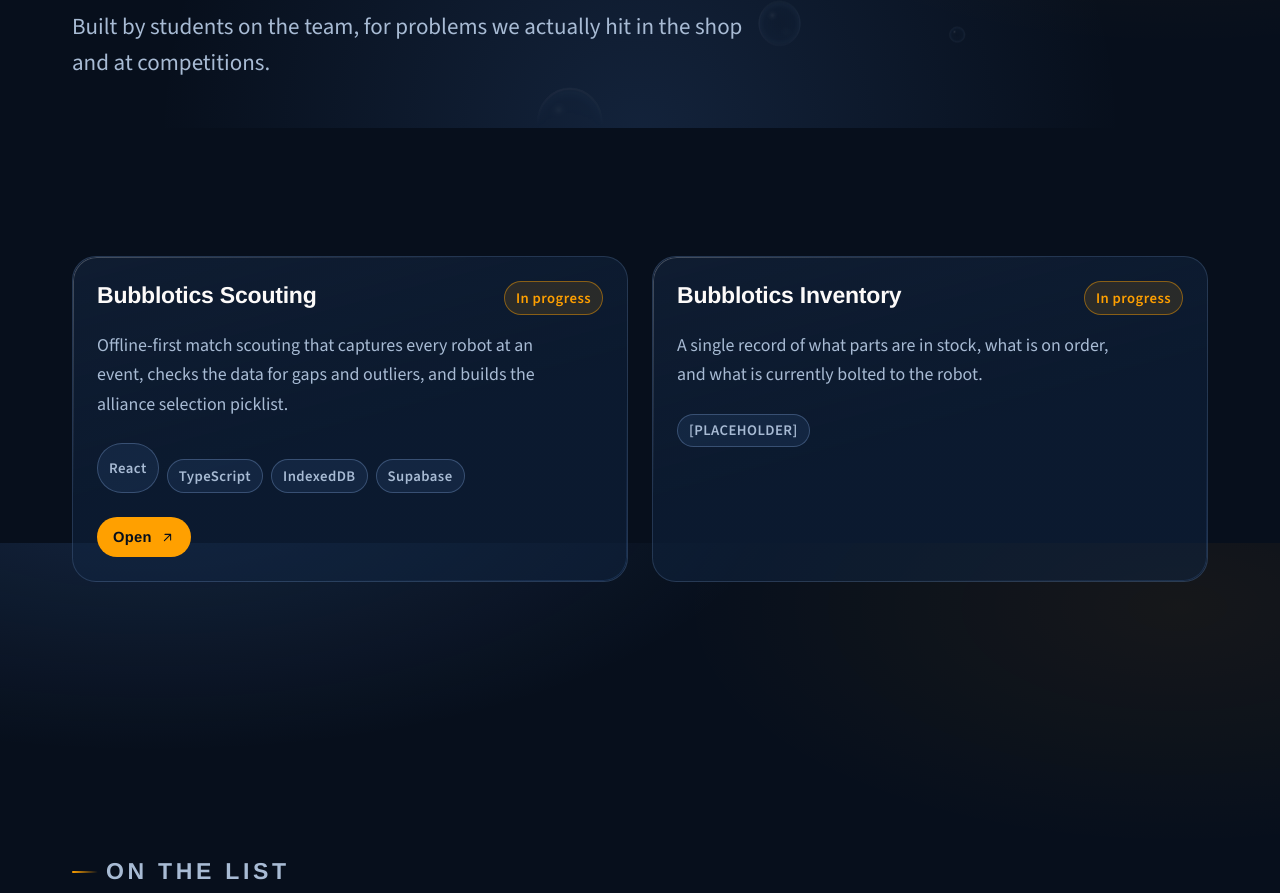
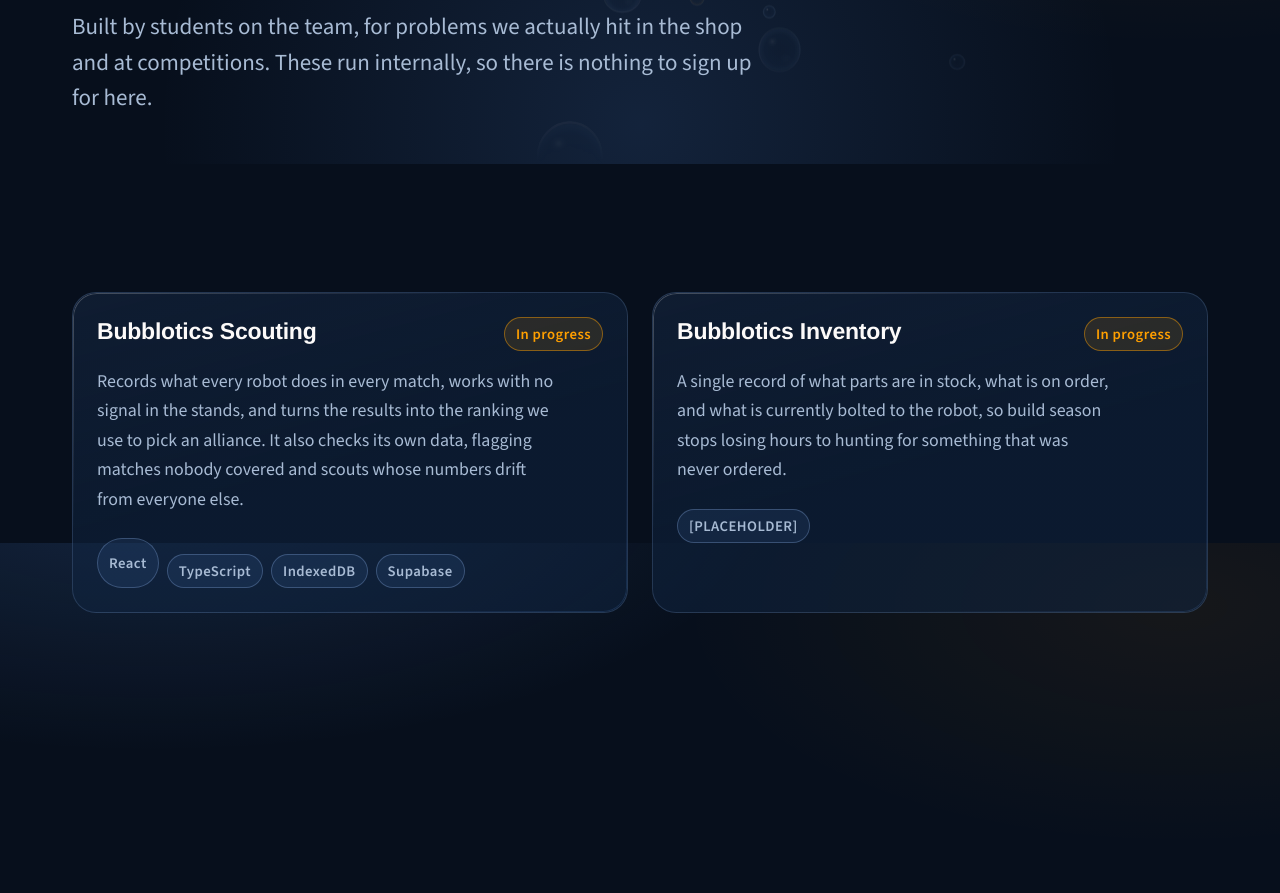
Before and after one commit to kyleli73/bubblotics-website, an Astro site: page /bubblotics-website/software in a window 1280 px wide. Shown: the part 257-1150 px from the top of the page. Built offline with nearby package versions, Linux system fonts and the light colour scheme; Astro itself is replaced by a stand-in of ours; animation ran at ten frames a second.

Commit message:
Software: drop the links, these are internal tools
The apps are for the team, not the public. A link on a public page
invites strangers into software holding our match data and our alliance
picklist, which is the last thing we would hand another team at an
event. The page now describes what each tool does and stops there.

Also loosens the descriptions from one clipped line to a sentence or
two, since the link is no longer carrying any of the explanation, and
leaves commented screenshot fields on SoftwareEntry for when someone
grabs one. The cards are text only until then.

Corrects the robots.txt comment while nearby: it claimed the scouting
app has no login, which stopped being true when real auth landed.

```diff
--- a/public/robots.txt
+++ b/public/robots.txt
@@ -1,6 +1,7 @@
 # The scouting app is served from /scout/ but is not meant to be found by
-# search. It has no login, so anyone who has the URL can use it, and it
-# should not turn up in results for people who were not given the link.
+# search. It is an internal team tool, it is not linked from anywhere on the
+# site, and it should not turn up in results for people outside the team.
+# Sign-in still guards the data; this just keeps it out of the index.
 User-agent: *
 Disallow: /scout/
 
--- a/src/data/software.ts
+++ b/src/data/software.ts
@@ -1,16 +1,23 @@
 /*
  * Software the team has built.
  *
- * ── Keep this a roster, not a manual ──────────────────────────────────────
- * The format here is deliberate: each app gets its name, one sentence saying
- * what it is for, and a link. That is it. This page answers "what have you
- * built?" for a judge or another team skimming in thirty seconds.
+ * ── Keep this a roster, not a manual, and not a download page ─────────────
+ * Each app gets its name and one or two sentences saying what it is for.
+ * That is the whole format. This section answers "what have you built?" for
+ * a judge or another team skimming the site in thirty seconds.
  *
- * It is NOT the place for instructions. An earlier version of this section
- * carried a full sign-in-and-tap-through guide for the scouting app and it
- * buried the only thing a visitor came for, which is the list. Operating
- * instructions belong with the app itself, behind its own login, where the
- * people who need them already are.
+ * Two things it deliberately does NOT do:
+ *
+ *   1. No instructions. An earlier version carried a full sign-in-and-tap-
+ *      through guide for the scouting app, which buried the only thing a
+ *      visitor came for. Operating instructions belong with the app itself,
+ *      behind its login, where the people who need them already are.
+ *
+ *   2. No links to the apps. These are internal team tools. A public link
+ *      invites strangers into software that holds our competition data and
+ *      our alliance picklist, which is exactly the thing we would not hand
+ *      another team at an event. The site describes them; it is not the way
+ *      in. If you are on the team, you already have the URL.
  *
  * Only list things that exist. An idea with a nice card is still an idea, and
  * a judge who asks to see it and finds nothing has learned something worse
@@ -21,44 +28,44 @@
 
 export type SoftwareEntry = {
   name: string;
-  /** What it is for, in one sentence. Keep it to one sentence. */
+  /** What it is for, in a sentence or two. No instructions. */
   purpose: string;
   status: AppStatus;
-  /** Live URL, if it is deployed somewhere. */
-  url?: string;
-  /** Public source, if the team open-sources it. */
-  repo?: string;
   /** A few words on what it is written with. Optional. */
   stack?: string[];
+
+  /*
+   * [PLACEHOLDER] Screenshot, once someone grabs one.
+   *
+   * Put the file in src/assets/software/ and reference it relatively, e.g.
+   * '../assets/software/scouting.png'. A screenshot is the single best
+   * evidence that an app is real, and right now these cards are text only.
+   * Take them on a phone for the scouting app, since that is where it runs.
+   */
+  // screenshot?: string;
+  // screenshotAlt?: string;
 };
 
 export const software: SoftwareEntry[] = [
   {
     name: 'Bubblotics Scouting',
     purpose:
-      'Offline-first match scouting that captures every robot at an event, checks the data for gaps and outliers, and builds the alliance selection picklist.',
+      'Records what every robot does in every match, works with no signal in the stands, and turns the results into the ranking we use to pick an alliance. It also checks its own data, flagging matches nobody covered and scouts whose numbers drift from everyone else.',
     status: 'in-progress',
-    // Served from this same site at /scout/. See
-    // scripts/sync-scouting-app.sh for how the build gets here.
-    url: '/scout/',
-    // [PLACEHOLDER] Add once the source is public.
-    // repo: 'https://github.com/kyleli73/bubblotics-scouting',
     stack: ['React', 'TypeScript', 'IndexedDB', 'Supabase'],
   },
   {
     name: 'Bubblotics Inventory',
     purpose:
-      'A single record of what parts are in stock, what is on order, and what is currently bolted to the robot.',
+      'A single record of what parts are in stock, what is on order, and what is currently bolted to the robot, so build season stops losing hours to hunting for something that was never ordered.',
     status: 'in-progress',
-    // [PLACEHOLDER] Add once inventory.bubblotics.ca is serving.
-    // url: 'https://inventory.bubblotics.ca',
     stack: ['[PLACEHOLDER]'],
   },
 ];
 
 /*
- * Ideas the team has scoped but not built. Same one-line format, shown
- * separately and labelled as such, so the page never implies more than exists.
+ * Ideas the team has scoped but not built. Same format, shown separately and
+ * labelled as such, so the page never implies more than exists.
  *
  * [PLACEHOLDER] Prune this to whatever you actually intend to build. Two
  * finished tools beat ten listed ones.
--- a/src/pages/software.astro
+++ b/src/pages/software.astro
@@ -11,9 +11,7 @@
 import BaseLayout from '../layouts/BaseLayout.astro';
 import PageHero from '../components/PageHero.astro';
 import CtaBand from '../components/CtaBand.astro';
-import Icon from '../components/Icon.astro';
 import { software, softwareIdeas } from '../data/software';
-import { url } from '../lib/paths';
 import { team } from '../data/site';
 
 const statusLabel: Record<string, string> = {
@@ -30,7 +28,7 @@
   <PageHero
     eyebrow="Software"
     title="Tools we <span class='accent-word'>wrote ourselves</span>"
-    lead="Built by students on the team, for problems we actually hit in the shop and at competitions."
+    lead="Built by students on the team, for problems we actually hit in the shop and at competitions. These run internally, so there is nothing to sign up for here."
   />
 
   <section class="section section-tight">
@@ -56,38 +54,6 @@
                 </ul>
               )}
 
-              {(app.url || app.repo) && (
-                <div class="cluster app-actions">
-                  {app.url && (
-                    /*
-                     * A url starting with "/" is somewhere on this site, so
-                     * it has to go through url() to pick up the base path.
-                     * Written literally it would point at the domain root
-                     * and 404 while the site is served from a subfolder.
-                     */
-                    <a
-                      href={app.url.startsWith('/') ? url(app.url) : app.url}
-                      class="btn btn-primary btn-sm"
-                      target="_blank"
-                      rel="noopener noreferrer"
-                    >
-                      Open
-                      <Icon name="arrowUpRight" size={15} />
-                    </a>
-                  )}
-                  {app.repo && (
-                    <a
-                      href={app.repo}
-                      class="btn btn-ghost btn-sm"
-                      target="_blank"
-                      rel="noopener noreferrer"
-                    >
-                      <Icon name="github" size={15} />
-                      Source
-                    </a>
-                  )}
-                </div>
-              )}
             </article>
           ))
         }
@@ -136,10 +102,6 @@
 
 <style>
   .app {
-    display: flex;
-    flex-direction: column;
-    /* Push the buttons to the bottom so cards of different text lengths
-       still line their actions up across the row. */
     height: 100%;
   }
 
@@ -191,10 +153,6 @@
     margin: var(--sp-5) 0 0;
   }
 
-  .app-actions {
-    margin-top: auto;
-    padding-top: var(--sp-5);
-  }
 
   .idea h3 {
     font-size: var(--step-1);
```
